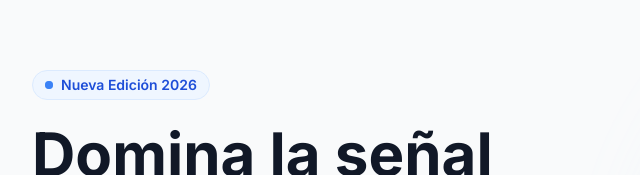
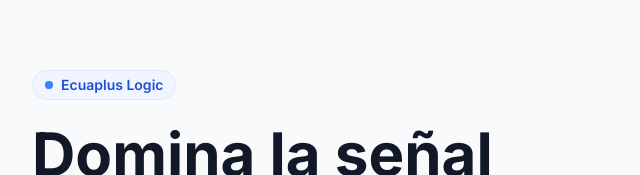
Before and after one commit to Antonyholamundo/bluetooth-guia, a plain HTML site: page index.html in a window 1280 px wide. Shown: the part 181-356 px from the top of the page, 0-640 px from the left. Drawn offline with nearby package versions, Linux system fonts and the light colour scheme.

Commit message:
Update hero text to Ecuaplus Logic

```diff
--- a/index.html
+++ b/index.html
@@ -93,7 +93,7 @@
                                 class="animate-ping absolute inline-flex h-full w-full rounded-full bg-blue-400 opacity-75"></span>
                             <span class="relative inline-flex rounded-full h-2 w-2 bg-blue-500"></span>
                         </span>
-                        Nueva Edición 2026
+                        Ecuaplus Logic
                     </div>
                     <h1 class="text-5xl lg:text-6xl font-bold text-gray-900 leading-[1.1] mb-6">
                         Domina la señal <span
```
